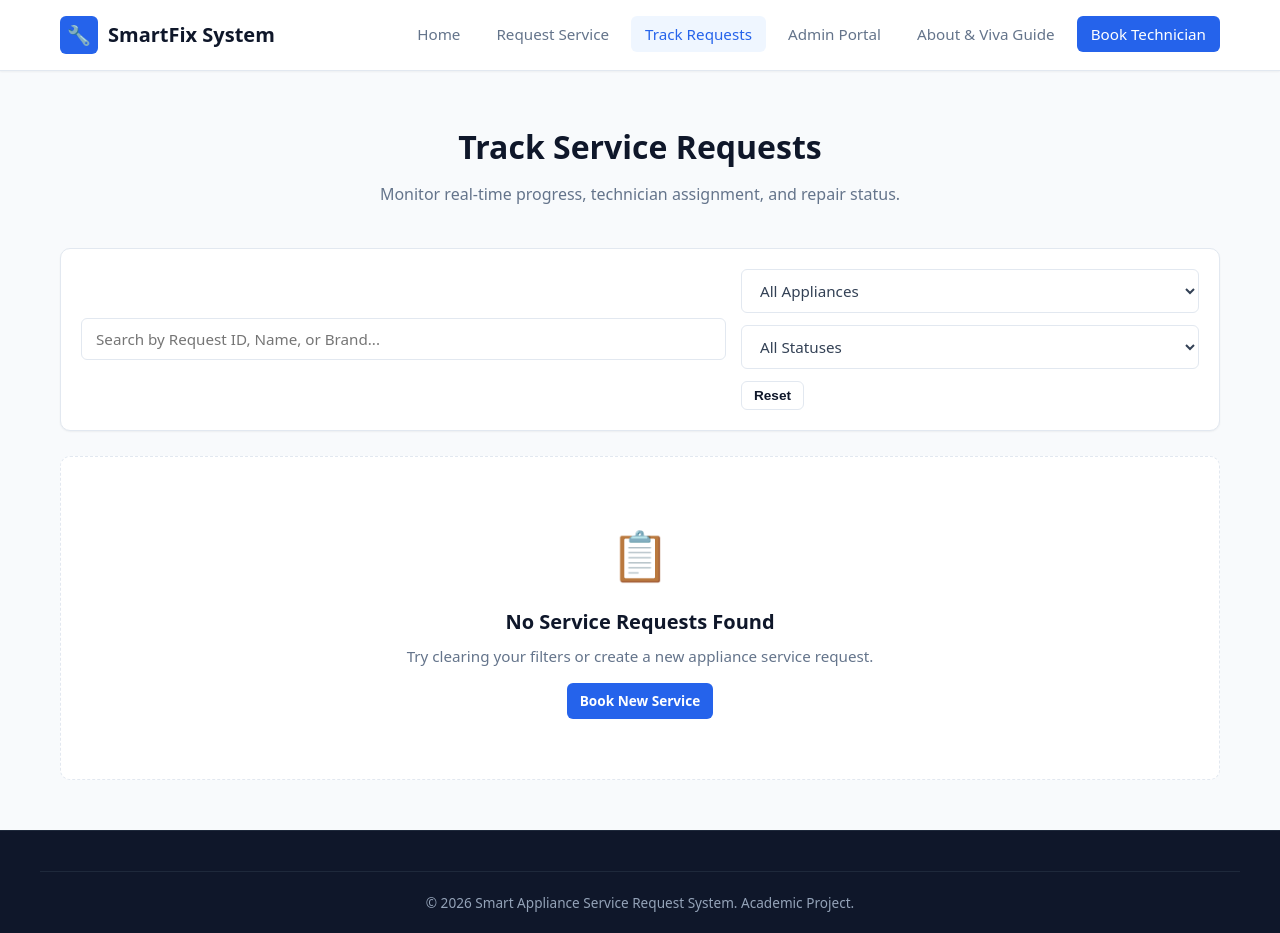
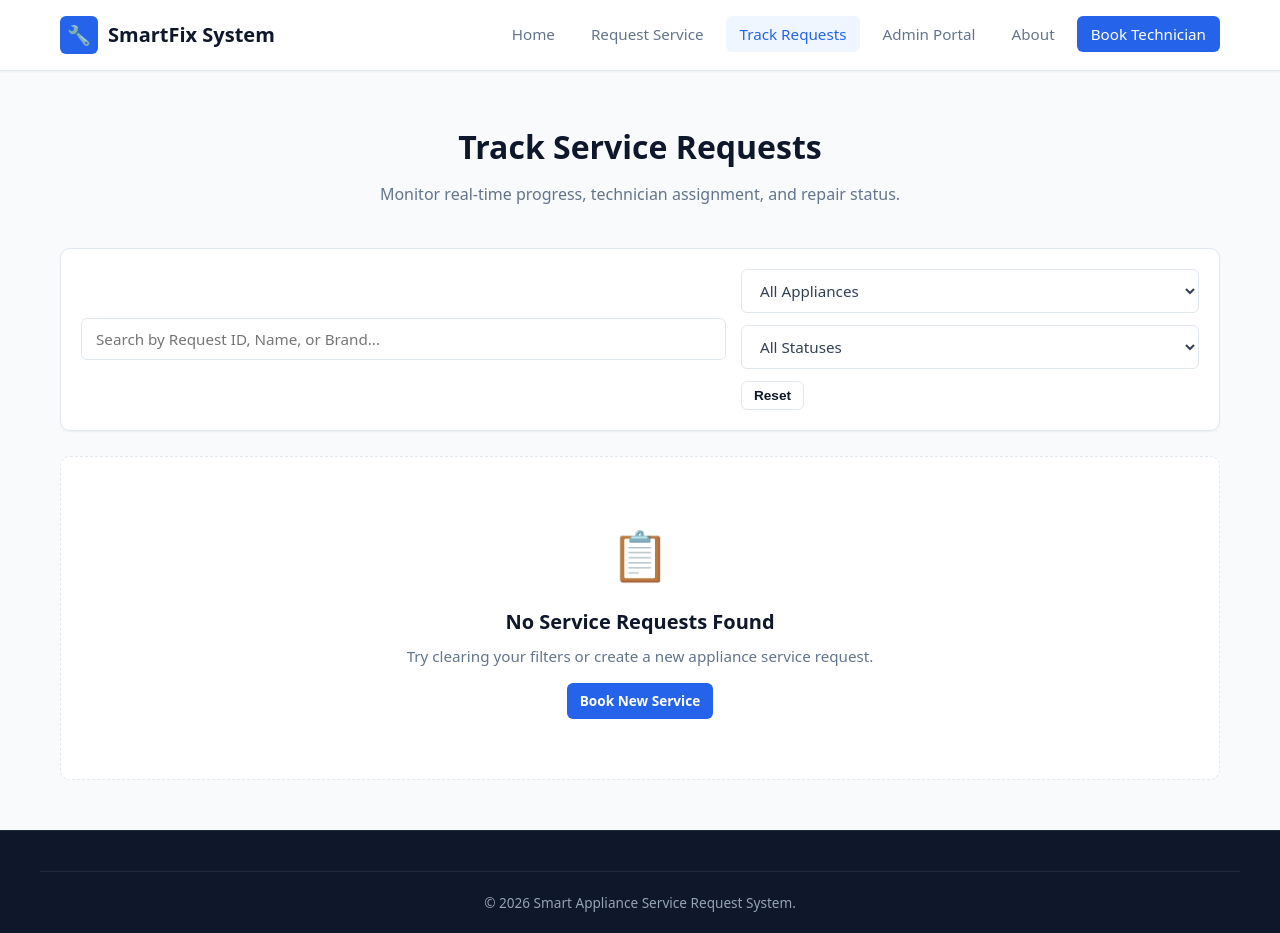
Before and after one commit to kalaiselvi1210/Smart_appliance_service, a plain HTML site: page requests.html in a window 1280 px wide. Drawn offline with Linux system fonts and the light colour scheme.

Commit message:
Fix HTML formatting and ensure proper structure

```diff
--- a/requests.html
+++ b/requests.html
@@ -21,7 +21,7 @@
         <li><a href="request.html">Request Service</a></li>
         <li><a href="requests.html" class="active">Track Requests</a></li>
         <li><a href="admin.html">Admin Portal</a></li>
-        <li><a href="about.html">About & Viva Guide</a></li>
+        <li><a href="about.html">About</a></li>
         <li><a href="request.html" class="nav-cta">Book Technician</a></li>
       </ul>
     </div>
@@ -78,7 +78,7 @@
   <!-- Footer -->
   <footer class="footer">
     <div class="container footer-bottom">
-      <p>&copy; 2026 Smart Appliance Service Request System. Academic Project.</p>
+      <p>&copy; 2026 Smart Appliance Service Request System.</p>
     </div>
   </footer>
 
```
